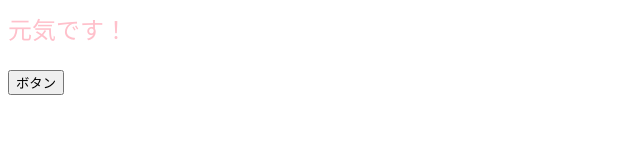
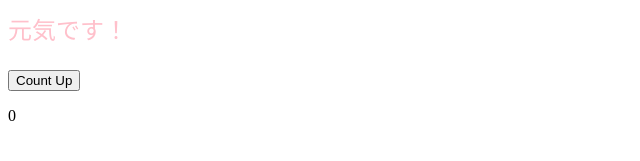
Before and after one commit to kmmch/ReactPractice, a React (Create React App) app: page / in a window 1280 px wide. Shown: the part 139-300 px from the top of the page, without its empty margins (0-640 px from the left). Built offline with nearby package versions, Linux system fonts and the light colour scheme.

Commit message:
useState

```diff
--- a/src/App.jsx
+++ b/src/App.jsx
@@ -16,11 +16,17 @@
     Some_component
     Some_Component
  */
-import React from "react";
+import React, { useState } from "react";
 import ColofulMessage from "./components/ColorfulMessage";
 
 const App = () => {
-  const onClickButton = () => alert();
+  const onClickCountUp = () => {
+    setNum(num + 1);
+  };
+
+  // num: stateとして使用する変数名
+  // setNum: stateを変更するための関数
+  const [num, setNum] = useState(0);
 
   return (
     // javascriptの中にhtmlを書く　＝ JSX記法
@@ -30,7 +36,8 @@
       <h1 style={{ color: "red" }}>こんにちは！</h1>
       <ColofulMessage color="blue">お元気ですか？</ColofulMessage>
       <ColofulMessage color="pink">元気です！</ColofulMessage>
-      <button onClick={onClickButton}>ボタン</button>
+      <button onClick={onClickCountUp}>Count Up</button>
+      <p>{num}</p>
     </>
   );
 };
```
